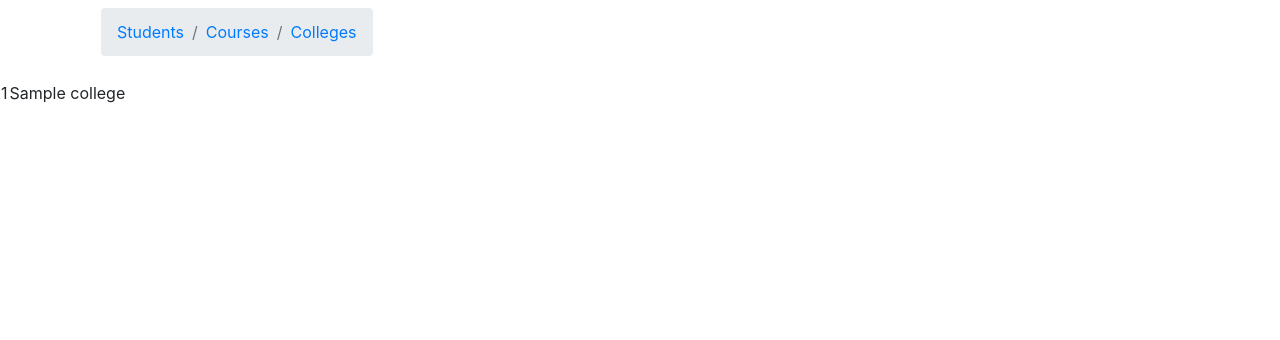
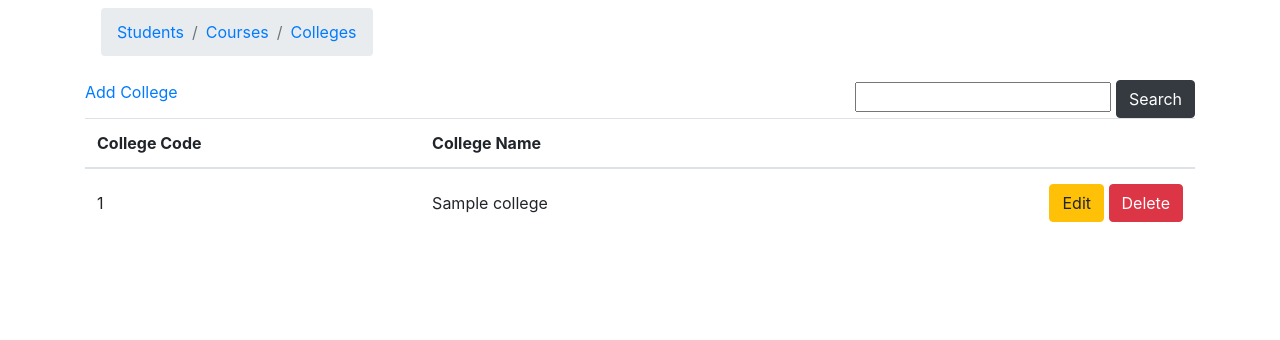
Before and after one commit to acgtubio/ssis-web, a Flask app: template ssis/templates/college/collegeList.html in a window 1280 px wide. Shown: the top 340 px of the page. Run offline with Flask 2, Linux system fonts and the light colour scheme; the template is opened without the code that fills it: most values are stand-ins (such as "Sample title", 1, 10 or a date in 2020); some libraries are stand-ins or nearby versions.

Commit message:
add another layout for tables, and add html file for colleges

```diff
--- a/ssis/templates/college/collegeList.html
+++ b/ssis/templates/college/collegeList.html
@@ -1,17 +1,43 @@
-{% extends 'layouts/master.html' %}
+{% extends 'layouts/tableLayout.html' %}
 
 {% block title %} Colleges {% endblock %}
-{% block content %}
 
-<table>
-    {% for college in data %}
+{% block searchArea %}
+<div class="col">
+    <span>
+        <a href=" {{ url_for('.collegeAdd') }}">Add College</a>
+    </span>
+</div>
+<div class='col-auto'>
+    <input type="text" name="" id="searchInput">
+    <button type="button" class="btn btn-dark" id='searchBtn'> Search </button>
+</div>
+{% endblock %}
 
-        <tr>
-            <td>{{ college.id }}</td>
-            <td>{{ college.college_name }}</td>
-        </tr>
+{% block tableHeaders %}
+<th>College Code</th>
+<th>College Name</th>
+<th></th>
+{% endblock %}
 
-    {% endfor %}
-</table>
+{% block tableContent %}
+
+{% for college in data %}
+<tr>
+    <td>{{ college.id }}</td>
+    <td>{{ college.college_name }}</td>
+    <td class="align-to-right">
+        <button class="btn btn-warning btn-edit" data-id='{{ college.id }}'>Edit</button>
+        <button class="btn btn-danger btn-delete" data-id="{{ college.id }}">Delete</button>
+    </td>
+</tr>
+{% endfor %}
 
 {% endblock %}
+
+{% block scripts %}
+
+{{ bootstrap.load_js() }}
+<script src=" {{ url_for('static', filename='js/colleges.js') }}"></script>
+
+{% endblock %}
--- a/ssis/templates/layouts/master.html
+++ b/ssis/templates/layouts/master.html
@@ -22,6 +22,7 @@
             {{ bootstrap.load_js() }}
         {% endblock %}
 
+        {% from 'bootstrap/nav.html' import render_nav_item %}
 
         <div class="container">
             <div class='navbar navbar-dark'>
@@ -44,6 +45,7 @@
         </div>
 
 
+
         {% block content %}
         {% endblock %}
     </body>
--- /dev/null
+++ b/ssis/templates/layouts/tableLayout.html
@@ -0,0 +1,40 @@
+{% extends 'layouts/master.html' %}
+
+{% block content %}
+
+{% block container %}
+
+    <div class="container">
+        <div class="row">
+            {% block searchArea %}
+            {% endblock %}
+        </div>
+
+        <div class="row">
+            <div class="col">
+                <table class="table">
+                    <thead>
+                        <tr>
+                            {% block tableHeaders %}
+                            {% endblock %}
+                        </tr>
+                    </thead>
+
+                    {% block tableBody %}
+                    <tbody id="tableRows">
+
+                        {% block tableContent %}
+                        {% endblock %}
+
+                    </tbody>
+                    {% endblock %}
+
+                </table>
+            </div>
+        </div>
+
+    </div>
+
+{% endblock %}
+
+{% endblock %}
--- a/ssis/templates/student/studentList.html
+++ b/ssis/templates/student/studentList.html
@@ -44,7 +44,7 @@
                             <td>{{ student.course }}</td>
                             <td>{{ student.year }}</td>
                             <td>{{ student.gender }}</td>
-                            <td>
+                            <td class="align-to-right">
                                 <button class="btn btn-warning btn-edit" data-id="{{ student.id }}">Edit</button>
                                 <button class="btn btn-danger btn-delete" data-id="{{ student.id }}">Delete</button>
                             </td>
```
Also changed, not shown: ssis/templates/college/college.html (added, +18 -0 lines).
